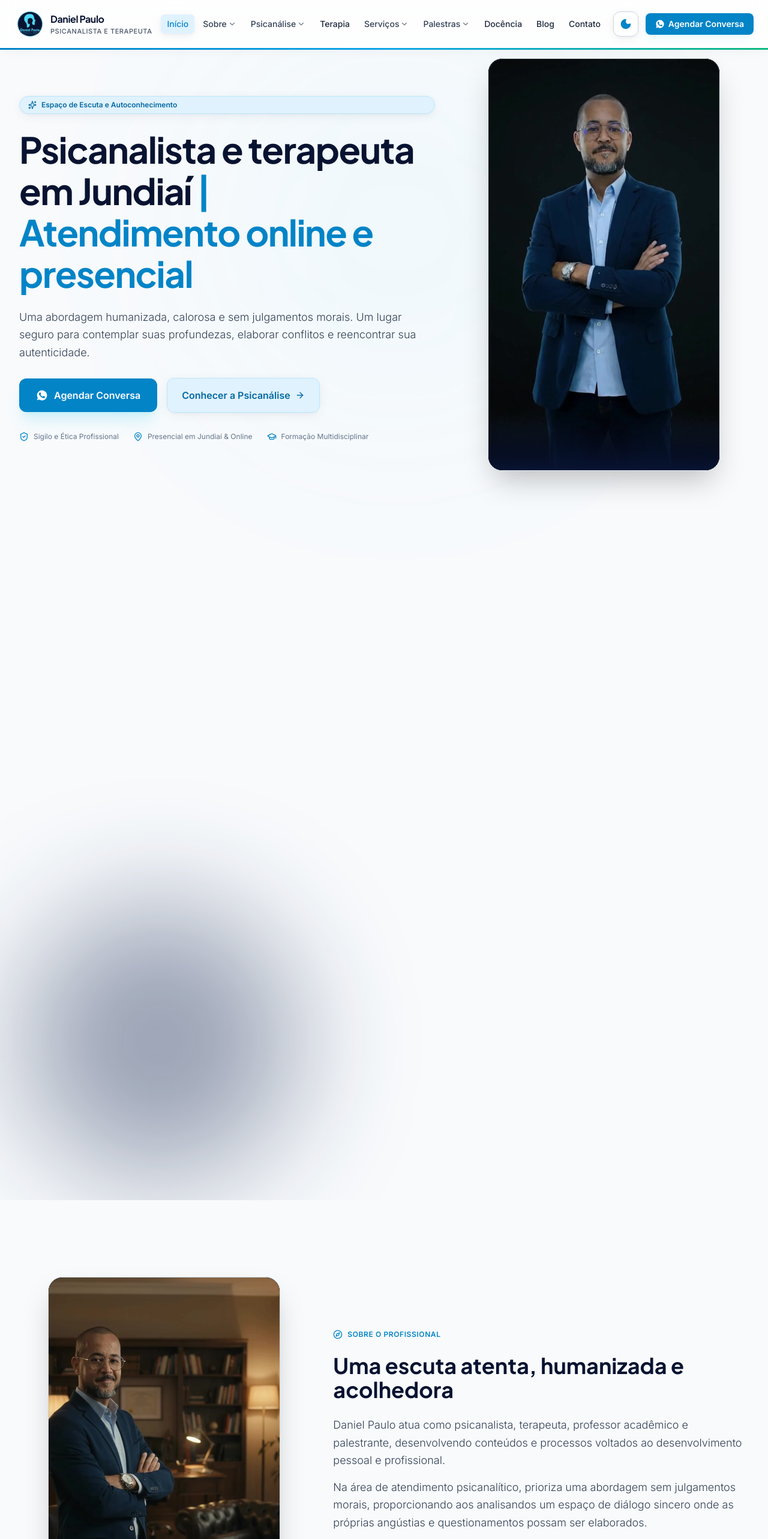
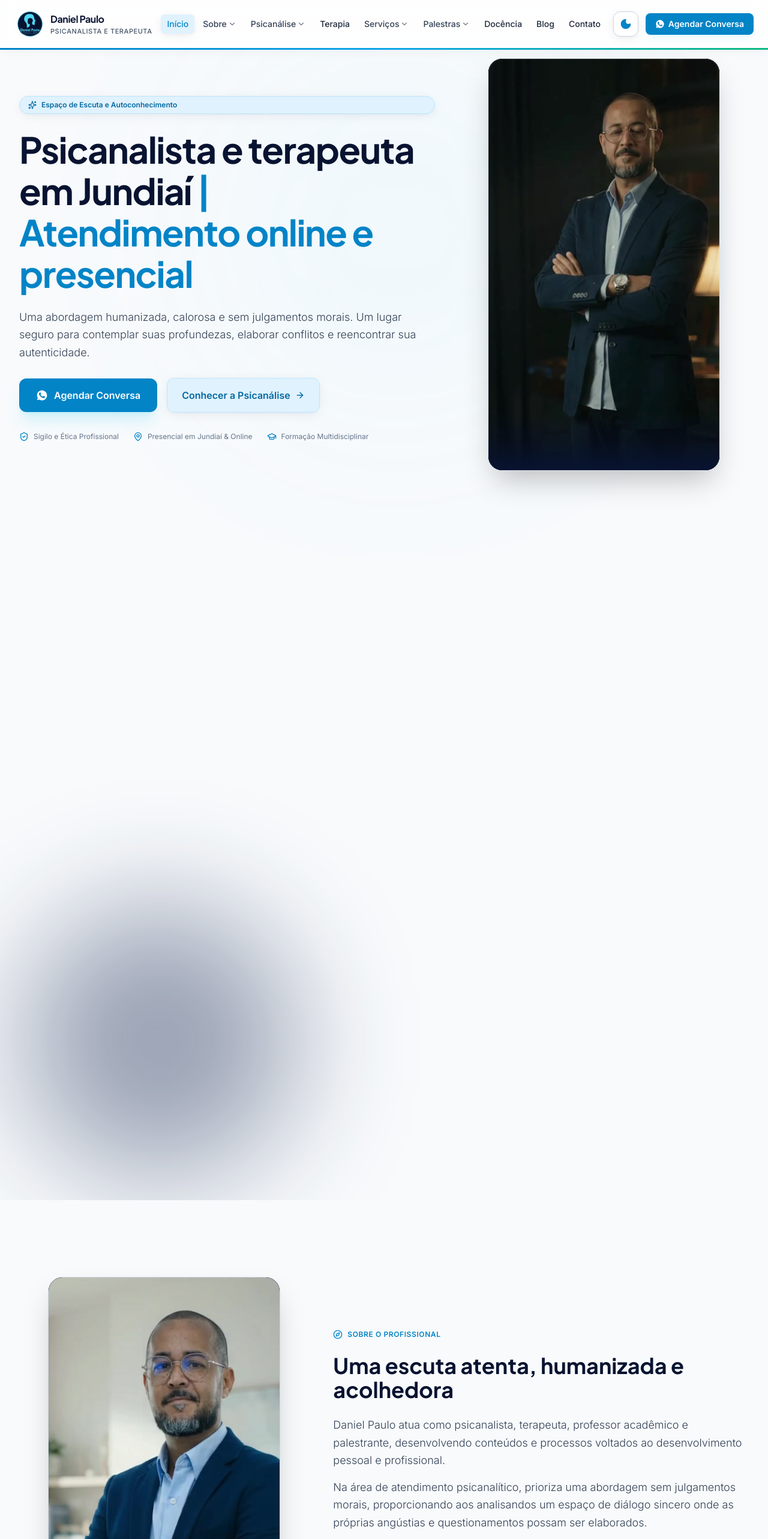
Before and after one commit to elosites-web/Daniel-Paulo, a React (Vite) app: page / in a window 1280 px wide. Shown: the top 2566 px of the page at 60% size. Built offline with nearby package versions, Linux system fonts and the light colour scheme.

Commit message:
refactor(hero): implement responsive hero video
- Use media-specific video and poster assets for desktop/mobile
- Simplify Vite dev script configuration
- Update ScrollVideo component to detect desktop assets

```diff
--- a/index.html
+++ b/index.html
@@ -24,8 +24,8 @@
     <link rel="preconnect" href="https://fonts.gstatic.com" crossorigin />
     <link href="https://fonts.googleapis.com/css2?family=Plus+Jakarta+Sans:wght@400;500;600;700&family=Inter:wght@300;400;500;600&display=swap" rel="stylesheet" />
     <!-- Preload hero video poster image for immediate render with zero layout shift -->
-    <link rel="preload" as="image" href="/assets/videos/hero-daniel-terno-entrada-fundo-escuro-vertical-poster.jpg" fetchpriority="high" />
-    <link rel="preload" as="image" href="/assets/videos/daniel-terno-biblioteca-vertical-poster.jpg" />
+    <link rel="preload" as="image" href="/assets/videos/hero-escuro-desktop-poster.jpg" media="(min-width: 1024px)" fetchpriority="high" />
+    <link rel="preload" as="image" href="/assets/videos/hero-escuro-mobile-poster.jpg" media="(max-width: 1023px)" fetchpriority="high" />
   </head>
   <body class="bg-[#081331] text-slate-100 antialiased selection:bg-[#4FD6F4] selection:text-[#081331]">
     <div id="root"></div>
--- a/package.json
+++ b/package.json
@@ -4,7 +4,7 @@
   "version": "1.0.0",
   "type": "module",
   "scripts": {
-    "dev": "vite --port=3000 --host=0.0.0.0",
+    "dev": "vite",
     "build": "vite build",
     "preview": "vite preview",
     "clean": "rm -rf dist",
--- a/src/components/media/ScrollVideo.tsx
+++ b/src/components/media/ScrollVideo.tsx
@@ -190,7 +190,9 @@ export const ScrollVideo: React.FC<ScrollVideoProps> = ({
     aspectRatio.includes('16/9') ||
     aspectRatio.includes('aspect-video') ||
     src.includes('horizontal') ||
-    poster.includes('horizontal');
+    poster.includes('horizontal') ||
+    src.includes('desktop') ||
+    poster.includes('desktop');
 
   const posterWidth = isHorizontal ? '800' : '450';
   const posterHeight = isHorizontal ? '450' : '800';
--- a/src/pages/Home/HomePage.tsx
+++ b/src/pages/Home/HomePage.tsx
@@ -175,14 +175,22 @@ export const HomePage: React.FC = () => {
             <div className="sticky top-20 h-[calc(100svh-5rem)] flex items-center justify-center">
               <div className="relative aspect-[9/16] h-[min(calc(100svh-7rem),calc((100vw-2rem)*16/9))] max-w-full rounded-3xl overflow-hidden shadow-2xl border border-[#1e3878]/80 bg-[#060e24] transition-shadow duration-500 hover:shadow-[0_0_35px_rgba(79,214,244,0.25)]">
                 <ScrollVideo
-                  src="/assets/videos/hero-daniel-terno-entrada-fundo-escuro-vertical-scroll.mp4"
-                  poster="/assets/videos/hero-daniel-terno-entrada-fundo-escuro-vertical-poster.jpg"
-                  altText="Daniel Paulo de terno azul com braços cruzados"
+                  src={
+                    isDesktop
+                      ? '/assets/videos/hero-escuro-desktop-scroll.mp4'
+                      : '/assets/videos/hero-escuro-mobile-scroll.mp4'
+                  }
+                  poster={
+                    isDesktop
+                      ? '/assets/videos/hero-escuro-desktop-poster.jpg'
+                      : '/assets/videos/hero-escuro-mobile-poster.jpg'
+                  }
+                  altText="Daniel Paulo de terno azul com braços cruzados em ambiente noturno com vista ao mar"
                   className="w-full h-full"
+                  videoClassName="object-cover object-center lg:object-[80%_center]"
                   priority={true}
                   trackRef={heroTrackRef}
                   topOffset={80}
-                  startAt={0.15}
                   endAt={0.8}
                 />
                 {/* Subtle edge overlay for visual blend */}
@@ -248,10 +256,19 @@ export const HomePage: React.FC = () => {
             <div className="sticky top-20 h-[calc(100svh-5rem)] flex items-center justify-center">
               <div className="relative aspect-[9/16] h-[min(calc(100svh-7rem),calc((100vw-2rem)*16/9))] max-w-full rounded-3xl overflow-hidden shadow-2xl border border-[#1e3878] bg-[#060e24] transition-shadow duration-500 hover:shadow-[0_0_35px_rgba(79,214,244,0.25)]">
                 <ScrollVideo
-                  src="/assets/videos/daniel-terno-biblioteca-vertical-scroll.mp4"
-                  poster="/assets/videos/daniel-terno-biblioteca-vertical-poster.jpg"
-                  altText="Ambientação visual de Daniel Paulo com livros ao fundo"
+                  src={
+                    isDesktop
+                      ? '/assets/videos/hero-claro-desktop-scroll.mp4'
+                      : '/assets/videos/hero-claro-mobile-scroll.mp4'
+                  }
+                  poster={
+                    isDesktop
+                      ? '/assets/videos/hero-claro-desktop-poster.jpg'
+                      : '/assets/videos/hero-claro-mobile-poster.jpg'
+                  }
+                  altText="Daniel Paulo em ambiente claro e acolhedor de atendimento com vista ao mar"
                   className="w-full h-full"
+                  videoClassName="object-cover object-center lg:object-[80%_center]"
                   trackRef={aboutTrackRef}
                   topOffset={80}
                   endAt={0.68}
```
